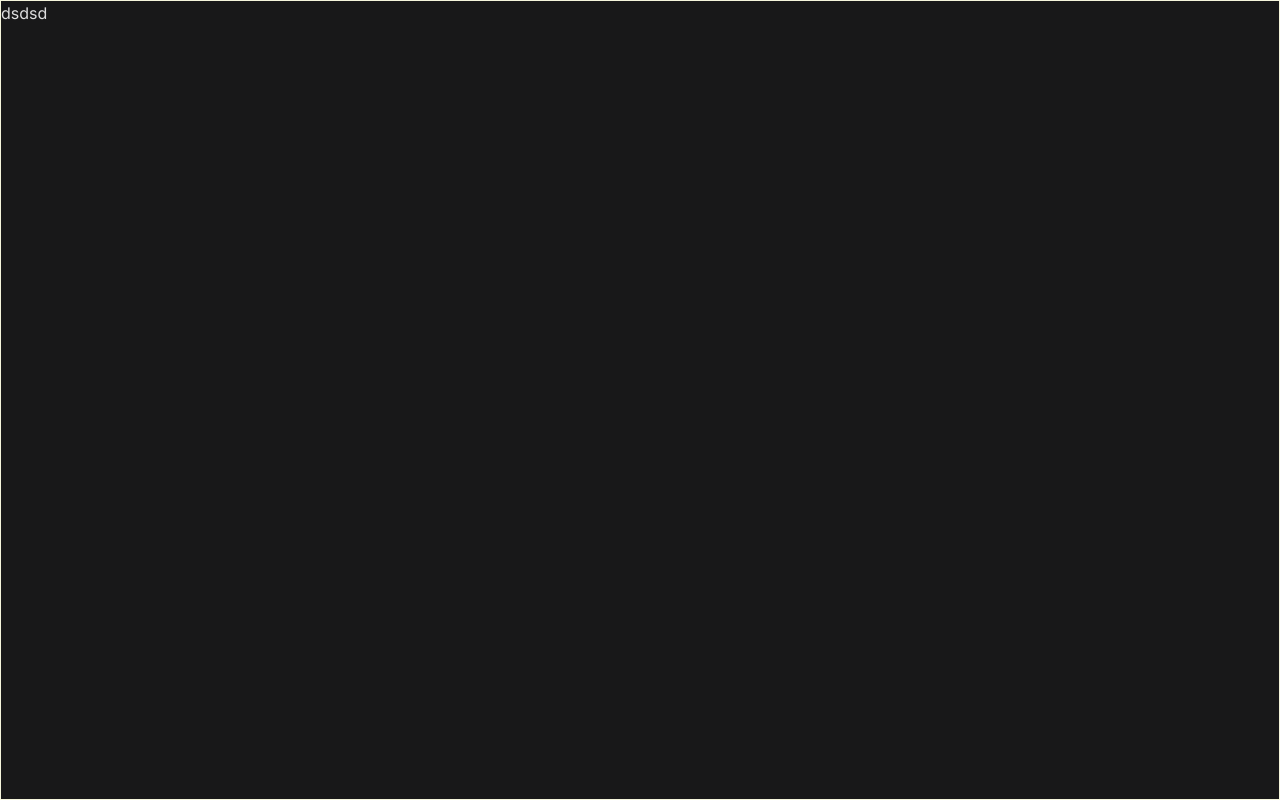
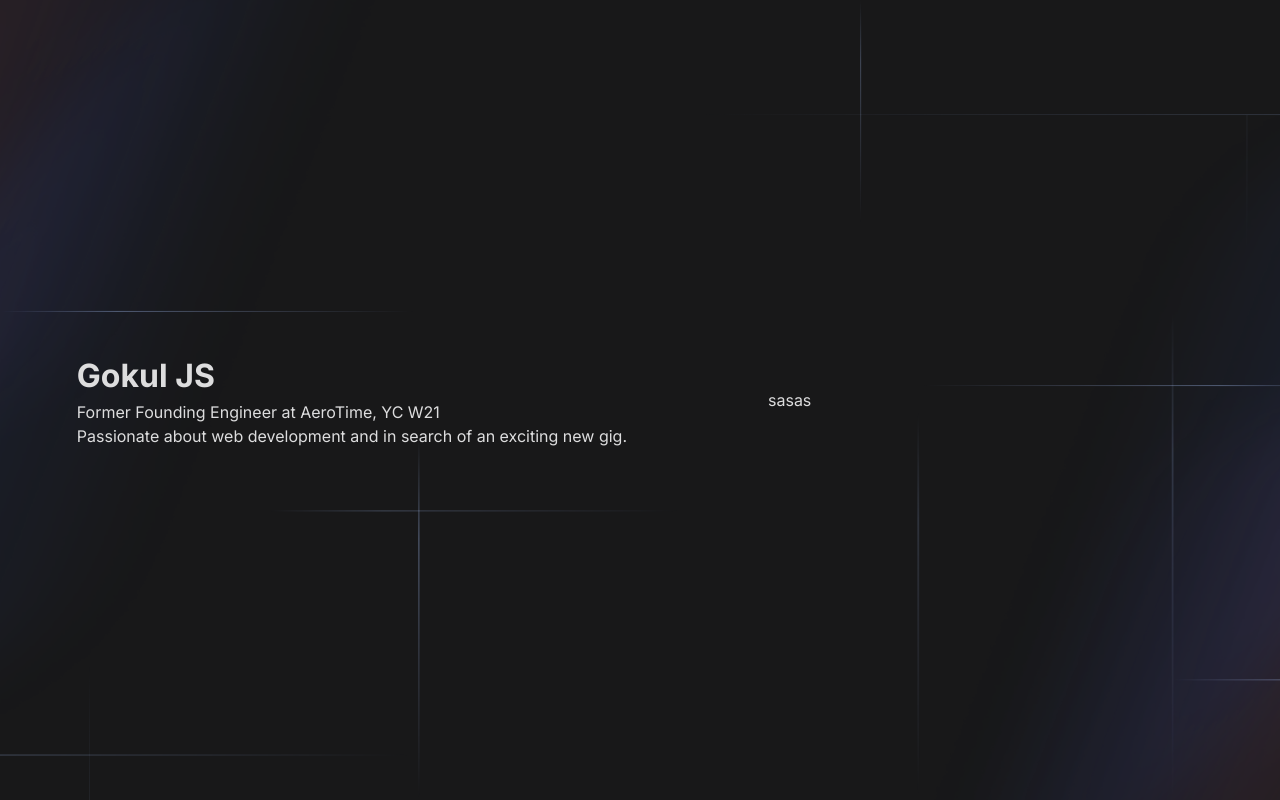
Before and after one commit to gokuljs/portfolio, a Next.js app: page / in a window 1280 px wide. Built offline with nearby package versions, Linux system fonts and the light colour scheme.

Commit message:
hero section

```diff
--- a/src/app/ui/home/Hero/hero.tsx
+++ b/src/app/ui/home/Hero/hero.tsx
@@ -2,7 +2,21 @@ import React from 'react';
 import styles from '@styles/hero.module.scss';
 
 const Hero: React.FC = () => {
-  return <div className={styles.hero}>dsdsd</div>;
+  return (
+    <div className={styles.hero}>
+      <div className={styles.content}>
+        <div className={styles.info}>
+          <h1>Gokul JS</h1>
+          <p>Former Founding Engineer at AeroTime, YC W21</p>
+          <p>
+            Passionate about web development and in search of an exciting new
+            gig.
+          </p>
+        </div>
+      </div>
+      <div className={styles.profile}>sasas</div>
+    </div>
+  );
 };
 
 export default Hero;
--- a/styles/hero.module.scss
+++ b/styles/hero.module.scss
@@ -1,5 +1,23 @@
 .hero {
   width: 100%;
   height: 100vh;
-  border: 1px solid beige;
+  background-image: url(../public//hero.png);
+  background-repeat: no-repeat;
+  background-size: cover;
+  display: flex;
+  .content {
+    flex: 1.5;
+    height: 100%;
+    display: flex;
+    align-items: center;
+    .info {
+      margin-left: 10%;
+    }
+  }
+  .profile {
+    flex: 1;
+    height: 100%;
+    display: flex;
+    align-items: center;
+  }
 }
```
